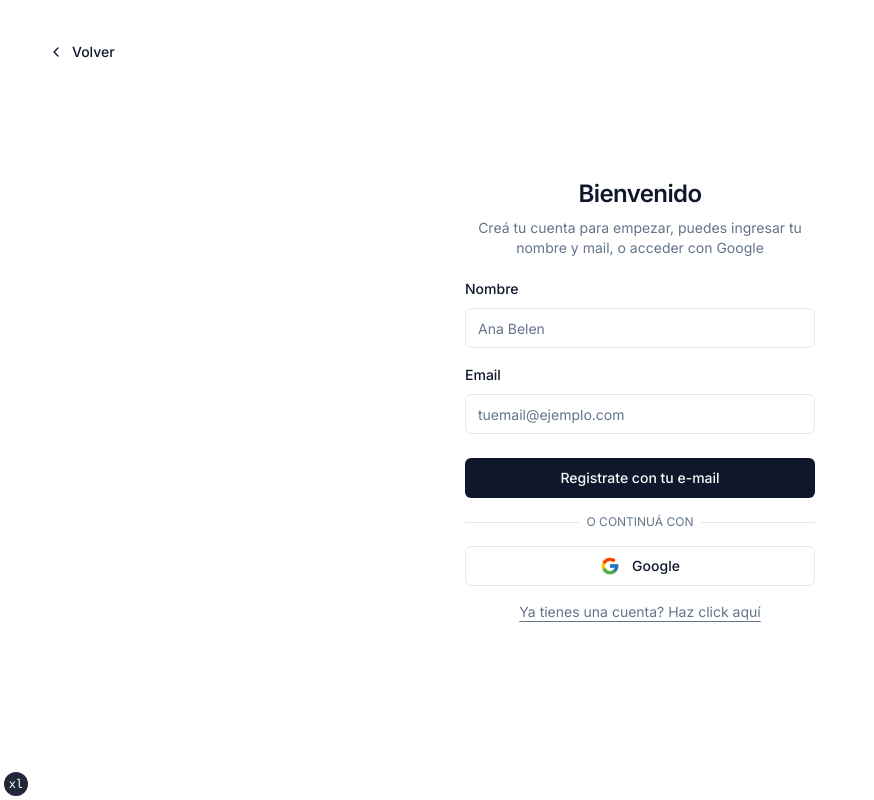
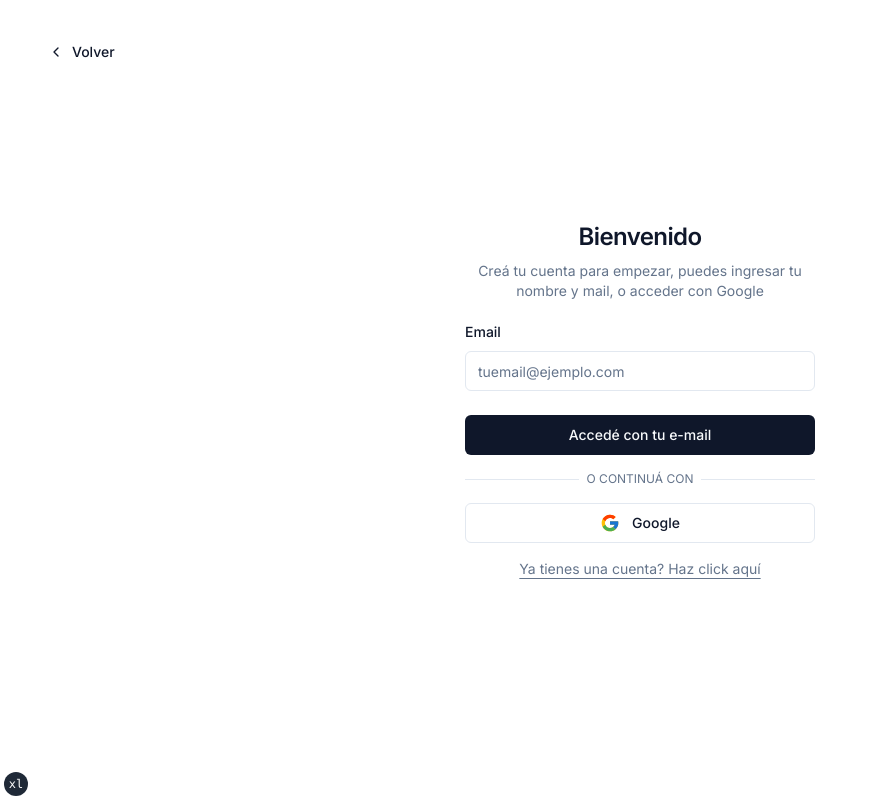
Before and after one commit to sebasusnik/selftalk, a Next.js app: page /register in a window 1280 px wide. Shown: the whole page, without its empty margins (0-874 px from the left). Built offline with nearby package versions, Linux system fonts and the light colour scheme.

Commit message:
next-auth and google provider

```diff
--- a/app/(auth)/register/page.tsx
+++ b/app/(auth)/register/page.tsx
@@ -9,7 +9,7 @@ interface Props {}
 
 const Page: React.FC<Props> = () => {
   return (
-    <div className="container absolute inset-0 flex w-screen flex-col items-center justify-center">
+    <div className="container flex h-[calc(100dvh)] w-screen flex-col items-center justify-center">
     <Link
       href="/"
       className={cn(
@@ -36,7 +36,7 @@ const Page: React.FC<Props> = () => {
       <p className="px-8 text-center text-sm text-muted-foreground">
         <Link
           href="/login"
-          className="hover:text-brand underline underline-offset-4"
+          className="underline underline-offset-4 hover:text-muted-foreground"
         >
           Ya tienes una cuenta? Haz click aquí
         </Link>
--- a/app/(auth)/login/page.tsx
+++ b/app/(auth)/signin/page.tsx
@@ -36,7 +36,7 @@ const Page: React.FC<Props> = () => {
       <p className="px-8 text-center text-sm text-muted-foreground">
         <Link
           href="/register"
-          className="hover:text-brand underline underline-offset-4"
+          className="underline underline-offset-4 hover:text-muted-foreground"
         >
           No tenés una cuenta? Registrate
         </Link>
--- a/app/(home)/layout.tsx
+++ b/app/(home)/layout.tsx
@@ -6,7 +6,7 @@ import { fontSans } from "@/lib/fonts"
 import { cn } from "@/lib/utils"
 import { SiteHeader } from "@/components/site-header"
 import { TailwindIndicator } from "@/components/tailwind-indicator"
-import { ThemeProvider } from "@/components/theme-provider"
+import { ThemeProvider } from "@/components/provider"
 
 interface RootLayoutProps {
   children: React.ReactNode
--- a/app/(home)/page.tsx
+++ b/app/(home)/page.tsx
@@ -14,6 +14,7 @@ export default function IndexPage() {
             className="xs:w-4/5"
             width={450}
             height={298}
+            priority
             />
         </div>
         <div className="flex max-w-[64rem] flex-col items-center gap-4 px-4 text-center md:container sm:gap-5 2xl:gap-6">
@@ -32,7 +33,7 @@ export default function IndexPage() {
             Saber más
           </Link>
           <Link
-            href={'/login'}
+            href={'/signin'}
             className={buttonVariants({ size: "lg" })}
           >
             Empezar
--- a/app/layout.tsx
+++ b/app/layout.tsx
@@ -5,7 +5,7 @@ import { siteConfig } from "@/config/site"
 import { fontSans } from "@/lib/fonts"
 import { cn } from "@/lib/utils"
 import { TailwindIndicator } from "@/components/tailwind-indicator"
-import { ThemeProvider } from "@/components/theme-provider"
+import { Provider } from "@/components/provider"
 
 export const metadata: Metadata = {
   title: {
@@ -35,14 +35,14 @@ export default function RootLayout({ children }: RootLayoutProps) {
         <head />
         <body
           className={cn(
-            "min-h-screen bg-background font-sans antialiased",
+            "min-h-screen bg-background font-sans antialiased selection:bg-accent selection:text-black",
             fontSans.variable
           )}
         >
-          <ThemeProvider attribute="class" defaultTheme="system" enableSystem>
-              {children}
+          <Provider>
+            {children}
             <TailwindIndicator />
-          </ThemeProvider>
+          </Provider>
         </body>
       </html>
     </>
--- /dev/null
+++ b/components/provider.tsx
@@ -0,0 +1,16 @@
+"use client"
+
+import * as React from "react"
+import { SessionProvider } from 'next-auth/react'
+import { ThemeProvider as NextThemesProvider } from "next-themes"
+import { ThemeProviderProps } from "next-themes/dist/types"
+
+export function Provider({ children }: ThemeProviderProps) {
+  return (
+    <SessionProvider>
+      <NextThemesProvider attribute="class" defaultTheme="system" enableSystem>
+        {children}
+      </NextThemesProvider>
+    </SessionProvider>
+  )
+}
--- a/components/site-header.tsx
+++ b/components/site-header.tsx
@@ -11,7 +11,7 @@ export function SiteHeader() {
         <MainNav items={siteConfig.mainNav} />
         <div className="flex flex-1 items-center justify-end space-x-4">
           <Link
-            href={'/login'}
+            href={'/signin'}
             className={buttonVariants()}
           >
             Logueate
--- a/components/theme-provider.tsx
+++ /dev/null
@@ -1,9 +0,0 @@
-"use client"
-
-import * as React from "react"
-import { ThemeProvider as NextThemesProvider } from "next-themes"
-import { ThemeProviderProps } from "next-themes/dist/types"
-
-export function ThemeProvider({ children, ...props }: ThemeProviderProps) {
-  return <NextThemesProvider {...props}>{children}</NextThemesProvider>
-}
--- a/components/user-auth-form.tsx
+++ b/components/user-auth-form.tsx
@@ -2,7 +2,7 @@
 
 import * as React from "react"
 import { useSearchParams } from "next/navigation"
-
+import { signIn } from 'next-auth/react'
 
 import { cn } from "@/lib/utils"
 import { buttonVariants } from "@/components/ui/button"
@@ -11,32 +11,18 @@ import { Label } from "@/components/ui/label"
 import { toast } from "@/components/ui/use-toast"
 import { Icons } from "@/components/icons"
 
-interface UserAuthFormProps extends React.HTMLAttributes<HTMLDivElement> {
-  register?: boolean
-}
+interface UserAuthFormProps extends React.HTMLAttributes<HTMLDivElement> {}
 
-
-export function UserAuthForm({ register = false, className, ...props }: UserAuthFormProps) {
+export function UserAuthForm({ className, ...props }: UserAuthFormProps) {
+  const [isLoading, setIsLoading] = React.useState<boolean>(false)
+  const searchParams = useSearchParams()
+  const callbackUrl = searchParams.get('callbackUrl')
 
   return (
     <div className={cn("grid gap-4", className)} {...props}>
       <form>
         <div className="grid gap-6">
           <div className="grid gap-3">
-            {register &&
-              <>
-                <Label className="mt-2" htmlFor="name">
-                  Nombre
-                </Label>
-                <Input
-                  id="name"
-                  placeholder="Ana Belen"
-                  type="text"
-                  autoCapitalize="none"
-                  autoCorrect="off"
-                />
-              </>
-            }
             <Label className="mt-2" htmlFor="email">
               Email
             </Label>
@@ -47,10 +33,11 @@ export function UserAuthForm({ register = false, className, ...props }: UserAuth
               autoCapitalize="none"
               autoComplete="email"
               autoCorrect="off"
+              disabled={isLoading}
             />
           </div>
           <button className={cn(buttonVariants())}>
-            {register ? "Registrate con tu e-mail" : "Accedé con tu e-mail"}
+            Accedé con tu e-mail
           </button>
         </div>
       </form>
@@ -67,6 +54,8 @@ export function UserAuthForm({ register = false, className, ...props }: UserAuth
       <button
         type="button"
         className={cn("flex gap-3", buttonVariants({ variant: "outline" }), " hover:bg-blue-100")}
+        onClick={() => {signIn("google"), { callbackUrl }}}
+        disabled={isLoading}
       >
         <Icons.google className="relative h-5 w-5" />
         <span>Google</span>
--- a/package.json
+++ b/package.json
@@ -22,6 +22,7 @@
     "cmdk": "^0.2.0",
     "lucide-react": "0.105.0-alpha.4",
     "next": "^13.3.0",
+    "next-auth": "^4.22.1",
     "next-themes": "^0.2.1",
     "react": "^18.2.0",
     "react-day-picker": "^8.6.0",
--- a/tsconfig.json
+++ b/tsconfig.json
@@ -24,6 +24,6 @@
     ],
     "strictNullChecks": true
   },
-  "include": ["next-env.d.ts", "**/*.ts", "**/*.tsx", ".next/types/**/*.ts"],
+  "include": ["next-env.d.ts", "**/*.ts", "**/*.tsx", ".next/types/**/*.ts", "app/api/auth/[...nextauth]/route.js"],
   "exclude": ["node_modules"]
 }
```
Also changed, not shown: app/api/auth/[...nextauth]/route.js (added, +18 -0 lines), 2 other files (tests, documents, lock files or other folders).
